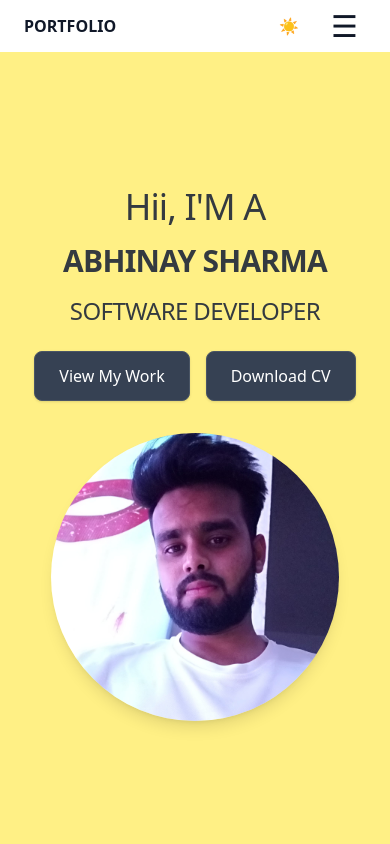
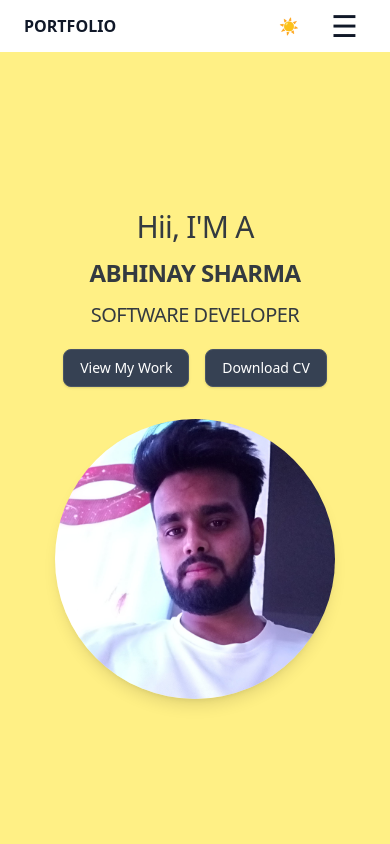
Before and after one commit to Abhi733354/My_Portfolio, a React (Vite) app: page / in a window 390 px wide. Shown: the top 844 px of the page. Built offline with nearby package versions, Linux system fonts and the light colour scheme.

Commit message:
fixhome page ui

```diff
--- a/src/components/contents/Content1.jsx
+++ b/src/components/contents/Content1.jsx
@@ -10,32 +10,32 @@ const Content1 = ({ darkMode }) => {
       className={`pt-16 min-h-screen flex items-center justify-center ${darkMode ? "bg-gray-900" : "bg-yellow-200 text-[#343a40]"
         }`}
     >
-      <div className="grid grid-cols-1 md:grid-cols-2 gap-8 w-full max-w-6xl px-6 md:px-10">
-        <div className="flex flex-col justify-center items-center md:items-start text-center md:text-left space-y-4">
-          <h4 className="text-4xl md:text-[3rem] tracking-tight font-normal">
+      <div className="grid grid-cols-1 md:grid-cols-2 gap-8 w-full max-w-6xl px-6 md:px-10 p-4 md:py-0">
+        <div className="flex flex-col justify-center items-center md:items-start text-center md:text-left space-y-3">
+          <h4 className="text-3xl md:text-[3rem] tracking-tight font-normal">
             Hii, I'M A
           </h4>
 
           {/* Typing Effect Name */}
-          <h4 className="text-3xl md:text-[3.5rem] font-bold tracking-tight typing">
+          <h4 className="text-2xl md:text-[3.5rem] font-bold tracking-tight typing">
             ABHINAY SHARMA
           </h4>
 
-          <h3 className="text-2xl md:text-[2rem] tracking-tight font-normal">
+          <h3 className="text-xl md:text-[2rem]  tracking-tight font-normal">
             SOFTWARE DEVELOPER
           </h3>
 
           <div className="flex flex-wrap justify-center md:justify-start gap-4 pt-2">
             <a
               href="#projects"
-              className="bg-gray-700 hover:bg-gray-800 text-white py-3 px-6 border border-gray-600 rounded-lg shadow transition no-underline"
+              className="bg-gray-700 hover:bg-gray-800 text-white text-sm py-2 px-4  md:px-6 md:py-3 border border-gray-600 rounded-lg shadow transition no-underline"
             >
               View My Work
             </a>
             <a
               href={resumePDF}
               download="Abhinay_Sharma_Resume.pdf"
-              className="bg-gray-700 hover:bg-gray-800 text-white py-3 px-6 border border-gray-600 rounded-lg shadow transition no-underline"
+              className="bg-gray-700 hover:bg-gray-800 text-white text-sm py-2 px-4  md:px-6 md:py-3 border border-gray-600 rounded-lg shadow transition no-underline"
             >
               Download CV
             </a>
@@ -46,7 +46,7 @@ const Content1 = ({ darkMode }) => {
           <img
             src={profileImg}
             alt="Abhinay Sharma"
-            className="w-72 h-72 md:w-96 md:h-96 object-cover rounded-full shadow-lg"
+            className="w-70 h-70 md:w-96 md:h-96 object-cover rounded-full shadow-lg"
           />
         </div>
       </div>
```
